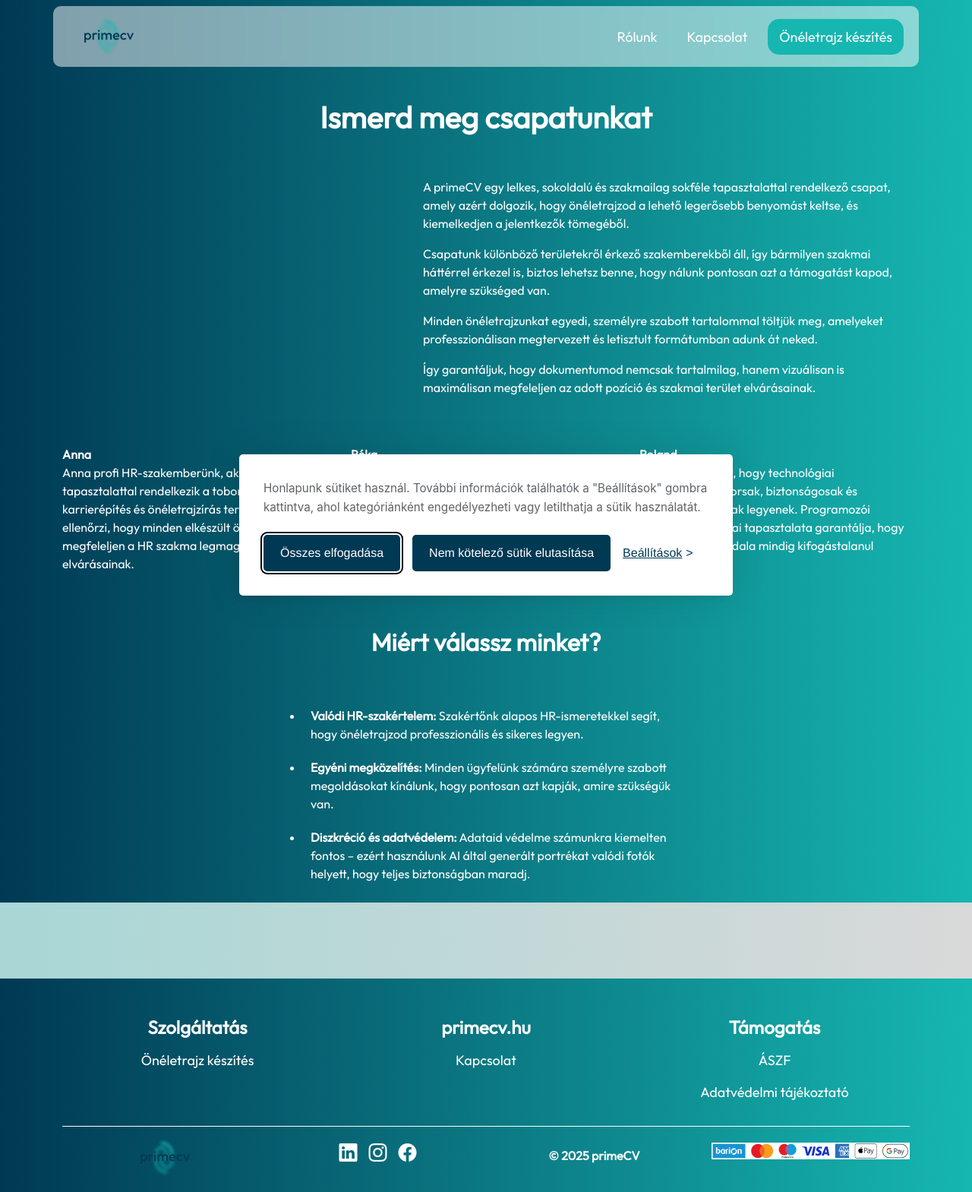
After one commit to Kiralyroli/karrier, a Symfony app: template templates/about/about.html.twig in a window 1280 px wide. The commit adds this page. Shown: the whole page at 76% size. Run offline with Twig, Linux system fonts and the light colour scheme; the template is opened without the code that fills it, so the values that code supplies are empty; style sheets or scripts are compiled from the project's sources; some libraries are stand-ins or nearby versions.

Commit message:
Rólunk oldal alapjai

```diff
--- a/assets/styles/app.scss
+++ b/assets/styles/app.scss
@@ -8,6 +8,7 @@
 @import "components/header";
 @import "components/footer";
 @import "components/prices";
+@import "components/about";
 @import "components/contact";
 @import "components/consent";
 @import "components/agree";
--- /dev/null
+++ b/assets/styles/components/_about.scss
@@ -0,0 +1,25 @@
+#about-page {
+  background: linear-gradient(90deg, $base-color-dark 0%, $base-color-light 100%);
+  padding-top: 130px;
+  color: white;
+
+  h1 {
+    font-weight: bold;
+  }
+
+  .employees {
+    .employee-name {
+      font-weight: bold;
+    }
+  }
+
+  h2 {
+    font-weight: bold;
+  }
+
+  #choices {
+    li {
+      padding: 10px;
+    }
+  }
+}
--- /dev/null
+++ b/templates/about/about.html.twig
@@ -0,0 +1,47 @@
+{% extends 'base.html.twig' %}
+
+{% block content %}
+    <div id="about-page" class="container-fluid">
+        <div class="container">
+            <h1 class="text-center pb-5">Ismerd meg csapatunkat</h1>
+            <div class="row">
+                <div class="col-5">
+
+                </div>
+                <div class="col-7">
+                    <p>A primeCV egy lelkes, sokoldalú és szakmailag sokféle tapasztalattal rendelkező csapat, amely azért dolgozik, hogy önéletrajzod a lehető legerősebb benyomást keltse, és kiemelkedjen a jelentkezők tömegéből. </p>
+                    <p>Csapatunk különböző területekről érkező szakemberekből áll, így bármilyen szakmai háttérrel érkezel is, biztos lehetsz benne, hogy nálunk pontosan azt a támogatást kapod, amelyre szükséged van.</p>
+                    <p>Minden önéletrajzunkat egyedi, személyre szabott tartalommal töltjük meg, amelyeket professzionálisan megtervezett és letisztult formátumban adunk át neked. </p>
+                    <p>Így garantáljuk, hogy dokumentumod nemcsak tartalmilag, hanem vizuálisan is maximálisan megfeleljen az adott pozíció és szakmai terület elvárásainak.</p>
+                </div>
+            </div>
+
+            <div class="row pt-5 employees">
+                <div class="col-4">
+                    <div class="employee-name">Anna</div>
+                    <div>Anna profi HR-szakemberünk, aki széleskörű tapasztalattal rendelkezik a toborzás, karrierépítés és önéletrajzírás területén. Ő ellenőrzi, hogy minden elkészült önéletrajz megfeleljen a HR szakma legmagasabb elvárásainak.</div>
+                </div>
+                <div class="col-4">
+                    <div class="employee-name">Réka</div>
+                    <div>Martin a csapat motorja, aki a weboldal dizájnjától kezdve a marketingstratégiákon át a folyamatoptimalizálásig mindenben aktívan részt vesz. Kreatív látásmódjával és precizitásával gondoskodik róla, hogy ügyfeleink mindig elégedettek legyenek, és az oldal folyamatosan fejlődjön.</div>
+                </div>
+                <div class="col-4">
+                    <div class="employee-name">Roland</div>
+                    <div>Roland felel azért, hogy technológiai megoldásaink gyorsak, biztonságosak és felhasználóbarátak legyenek. Programozói tudása és technikai tapasztalata garantálja, hogy a primeCV weboldala mindig kifogástalanul működjön.</div>
+                </div>
+            </div>
+
+            <h2 class="text-center pt-5 pb-5">Miért válassz minket?</h2>
+
+            <div id="choices" class="row justify-content-center">
+                <div class="w-50">
+                    <ul>
+                        <li><strong>Valódi HR-szakértelem:</strong> Szakértőnk alapos HR-ismeretekkel segít, hogy önéletrajzod professzionális és sikeres legyen.</li>
+                        <li><strong>Egyéni megközelítés:</strong> Minden ügyfelünk számára személyre szabott megoldásokat kínálunk, hogy pontosan azt kapják, amire szükségük van.</li>
+                        <li><strong>Diszkréció és adatvédelem:</strong> Adataid védelme számunkra kiemelten fontos – ezért használunk AI által generált portrékat valódi fotók helyett, hogy teljes biztonságban maradj.</li>
+                    </ul>
+                </div>
+            </div>
+        </div>
+    </div>
+{% endblock %}
--- a/templates/components/header.html.twig
+++ b/templates/components/header.html.twig
@@ -13,6 +13,9 @@
             <div class="collapse navbar-collapse justify-content-end" id="navbarNav">
                 <ul class="navbar-nav">
                     <li class="nav-item">
+                        <a class="nav-link" href="{{ path('about_page') }}">Rólunk</a>
+                    </li>
+                    <li class="nav-item">
                         <a class="nav-link" href="{{ path('contact_page') }}">Kapcsolat</a>
                     </li>
                     <li class="nav-item">
```
Also changed, not shown: src/Controller/AboutController.php (added, +17 -0 lines).
